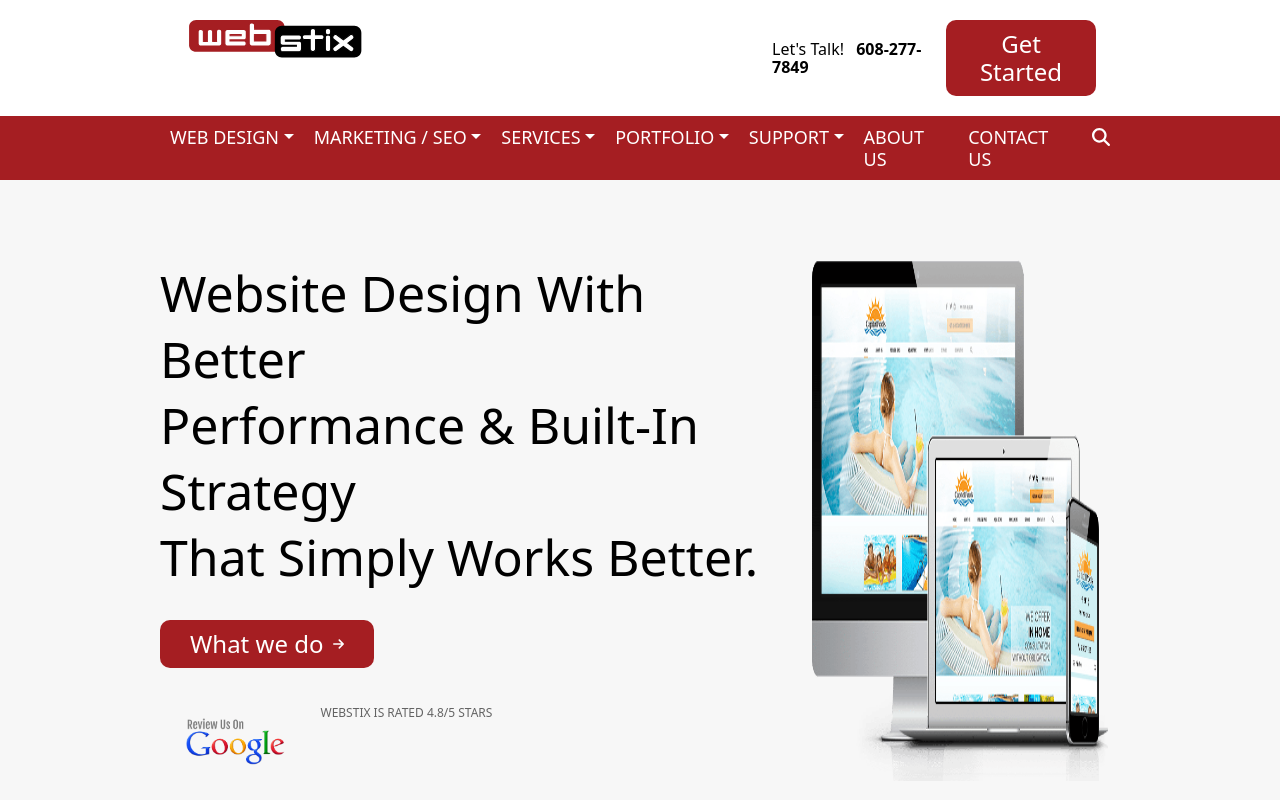
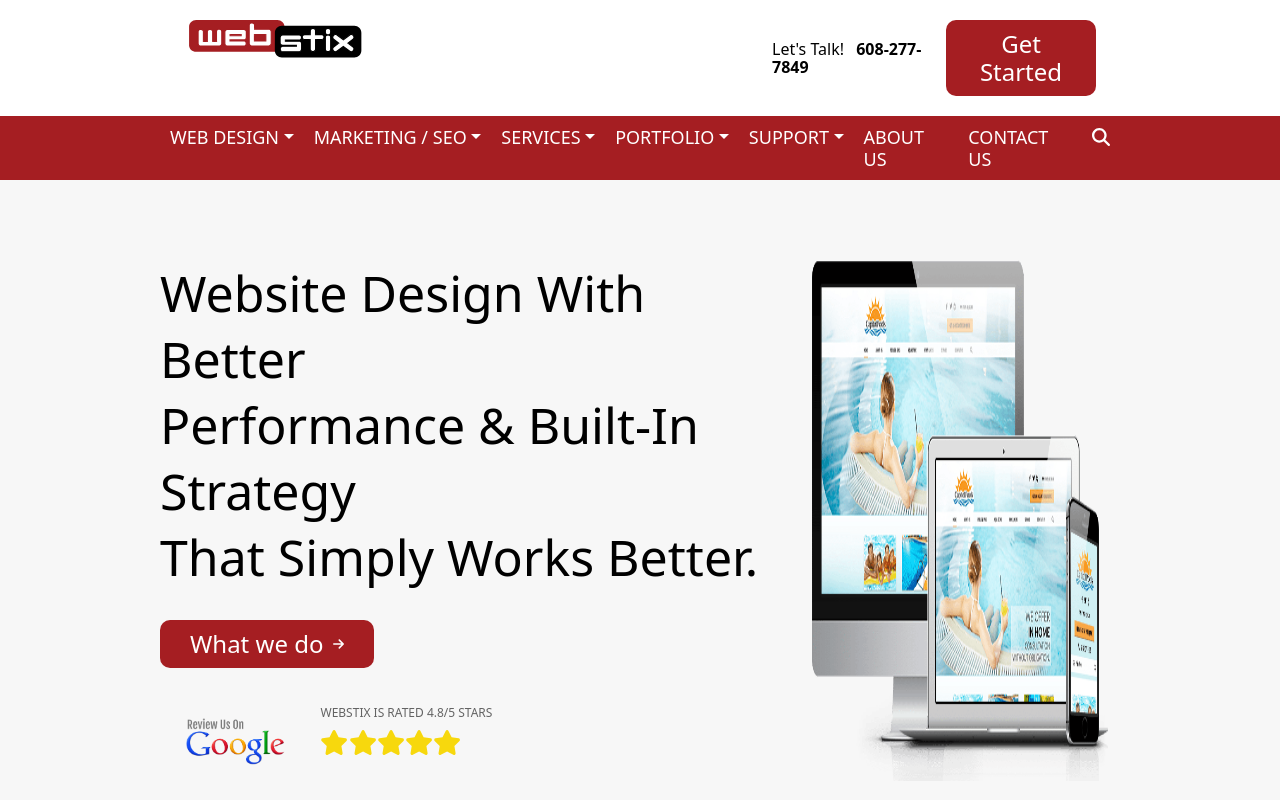
Before and after one commit to Mohit-jain22/webstix-task, a React (Create React App) app: page / in a window 1280 px wide. Shown: the top 800 px of the page. Built offline with nearby package versions, Linux system fonts and the light colour scheme.

Commit message:
Stars added

```diff
--- a/src/App.js
+++ b/src/App.js
@@ -1,6 +1,7 @@
 import './App.css';
 import Main from './main';
 import $ from  'jquery';
+
 
 function App() {
   if(!window.jQuery){
--- a/src/components/Frontend/Banner.js
+++ b/src/components/Frontend/Banner.js
@@ -4,7 +4,10 @@ import Button from '../layout/Button'
 import image from '../../assets/image/cp_banner_image.png'
 import google from '../../assets/image/google_rating.png'
 import classes from './Banner.module.css'
-
+import { FontAwesomeIcon } from '@fortawesome/react-fontawesome'
+import { library } from "@fortawesome/fontawesome-svg-core";
+import { faStar  } from "@fortawesome/free-solid-svg-icons";
+library.add(faStar);
 export default function Banner() {
   return (
     <div className={classes.banner}>
@@ -21,6 +24,13 @@ export default function Banner() {
                             </Col>
                             <Col lg="4">
                                <p>Webstix is rated 4.8/5 stars</p>
+                               <div className={classes.star}>
+                                <FontAwesomeIcon icon={faStar} />
+                                <FontAwesomeIcon icon={faStar} />
+                                <FontAwesomeIcon icon={faStar} />
+                                <FontAwesomeIcon icon={faStar} />
+                                <FontAwesomeIcon icon={faStar} />
+                               </div>
                             </Col>
                         </Row>
                     </div>
--- a/src/components/Frontend/Banner.module.css
+++ b/src/components/Frontend/Banner.module.css
@@ -23,7 +23,12 @@
     width: 100%;
     height: 100%;
 }
+.banner .star svg{
+    color: #f7d80d;
+    margin-top: 10px ;
+    font-size: 25px;
 
+}
 @media(max-width: 767px) {
     .banner{
         padding: 30px;
```
Also changed, not shown: 1 other file (tests, documents, lock files or other folders).
